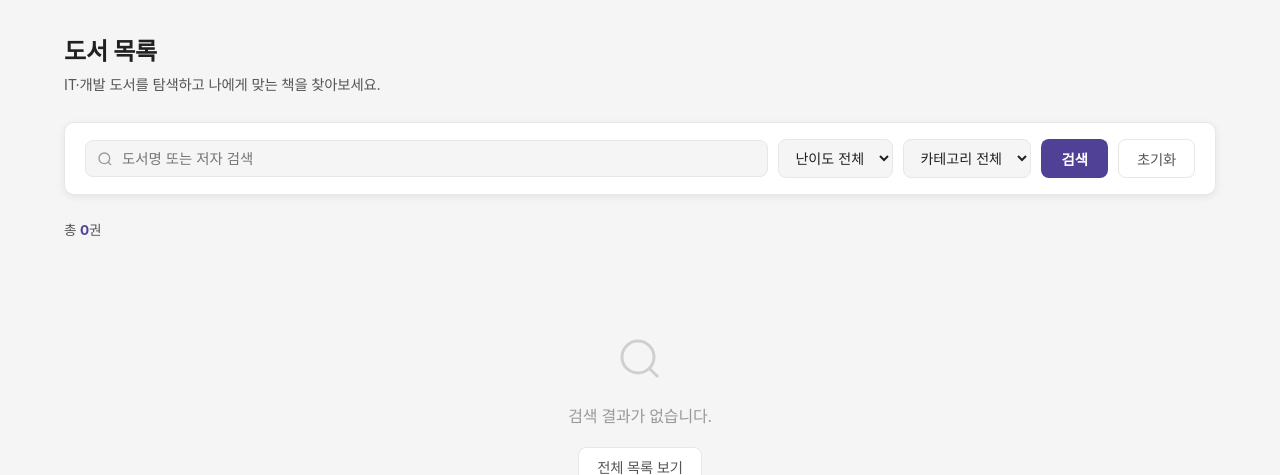
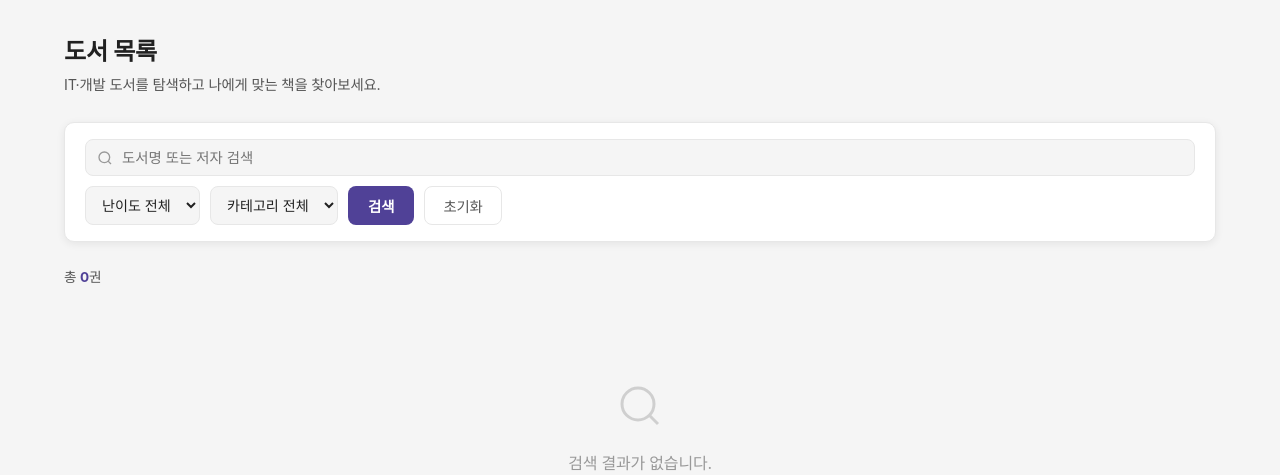
Before and after one commit to khs980714/READ-ME, a Django app: page / in a window 1280 px wide. Shown: the part 112-587 px from the top of the page. Run offline with Django 5.2, Linux system fonts and the light colour scheme; data comes from the database, SQL or seed files in the repository; data that the repository does not hold is empty; some web fonts are replaced.

Commit message:
fix: restructure book list search filter into two-row layout
Split the flat flex filter bar into a dedicated search row and a
controls row (difficulty, category, search, reset) so that on narrow
viewports the controls stay horizontal instead of stacking vertically.

Co-Authored-By: Claude Sonnet 4.6 <noreply@anthropic.com>

```diff
--- a/django_server/static/css/style.css
+++ b/django_server/static/css/style.css
@@ -186,15 +186,23 @@ button { cursor: pointer; font-family: inherit; }
 
 .filter-form {
   display: flex;
+  flex-direction: column;
+  gap: 10px;
+}
+
+/* 검색·필터 각 행 */
+.filter-row {
+  display: flex;
   flex-wrap: wrap;
   gap: 10px;
   align-items: center;
 }
 
+.filter-row--search { width: 100%; }
+
 .search-box {
   position: relative;
-  flex: 1;
-  min-width: 200px;
+  width: 100%;
 }
 .search-icon {
   position: absolute;
@@ -417,6 +425,6 @@ button { cursor: pointer; font-family: inherit; }
   .detail-wrap { flex-direction: column; padding: 20px; }
   .detail-thumb { width: 140px; margin: 0 auto; }
   .book-grid { grid-template-columns: repeat(auto-fill, minmax(150px, 1fr)); gap: 14px; }
-  .filter-form { flex-direction: column; }
-  .search-box { min-width: 100%; }
+  /* filter-form은 이미 flex-direction:column — 별도 override 불필요 */
+  .filter-row--controls { flex-wrap: nowrap; overflow-x: auto; }
 }
--- a/django_server/templates/books/list.html
+++ b/django_server/templates/books/list.html
@@ -12,13 +12,18 @@
 <!-- ── 검색·필터 ──────────────────────────────────────────── -->
 <div class="filter-bar">
   <form class="filter-form" method="get" action="">
+    <!-- 1행: 검색창 -->
+    <div class="filter-row filter-row--search">
       <div class="search-box">
         <svg class="search-icon" viewBox="0 0 24 24" fill="none" stroke="currentColor" stroke-width="2">
           <circle cx="11" cy="11" r="8"/><line x1="21" y1="21" x2="16.65" y2="16.65"/>
         </svg>
         <input type="text" name="q" value="{{ query }}" placeholder="도서명 또는 저자 검색" class="search-input">
       </div>
+    </div>
 
+    <!-- 2행: 필터 선택 + 버튼 -->
+    <div class="filter-row filter-row--controls">
       <select name="difficulty" class="filter-select">
         <option value="">난이도 전체</option>
         {% for val, label in difficulties %}
@@ -35,6 +40,7 @@
 
       <button type="submit" class="btn-primary">검색</button>
       <a href="{% url 'books:list' %}" class="btn-ghost">초기화</a>
+    </div>
   </form>
 </div>
 
```
Lines whose indentation alone changed are shown as unchanged.
